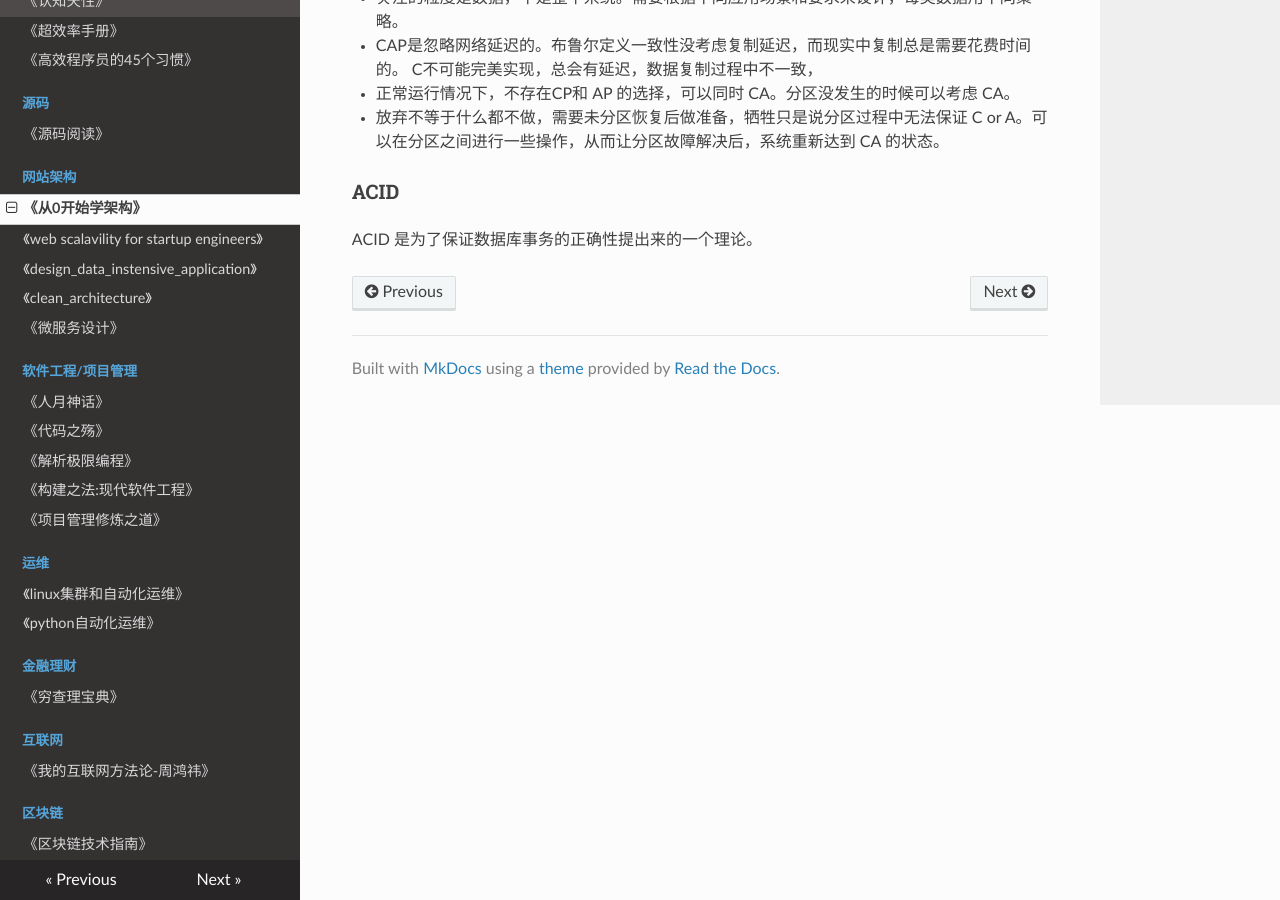
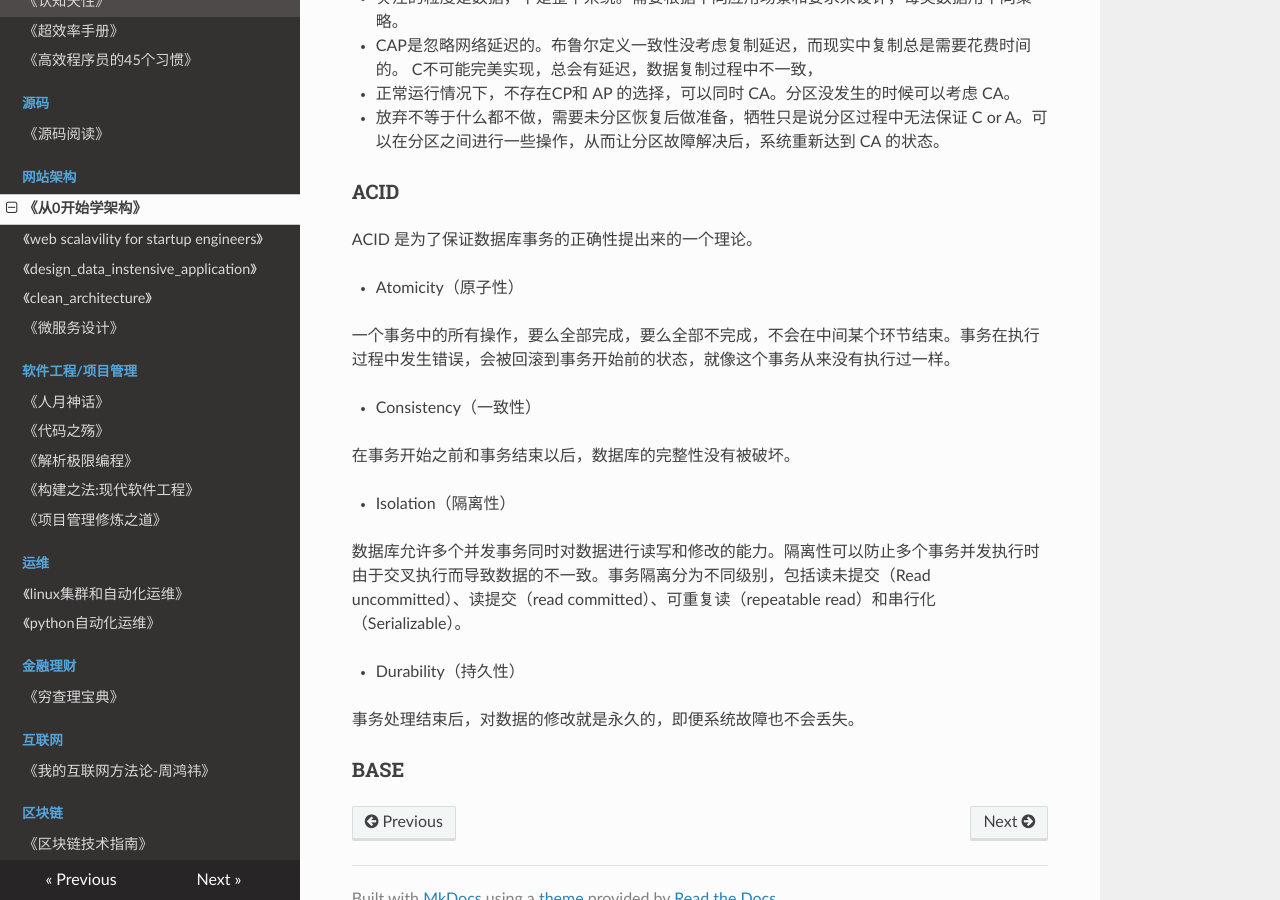
Before and after one commit to PegasusWang/booknotes, an MkDocs documentation site: the page built from docs/网站架构/从0开始学架构/从0开始学架构.md, in a window 1280 px wide and 900 px high, scrolled down 1312 px. Built offline with MkDocs 1.6.1, drawn with Linux system fonts in a browser that asks for light colours; nearby versions of some CDN libraries; old or Windows-style settings are respelled for this version of MkDocs.

Commit message:
适合自己的心智模型

```diff
--- a/docs/网站架构/从0开始学架构/从0开始学架构.md
+++ b/docs/网站架构/从0开始学架构/从0开始学架构.md
@@ -39,3 +39,21 @@
 ### ACID
 
 ACID 是为了保证数据库事务的正确性提出来的一个理论。
+
+- Atomicity（原子性）
+
+一个事务中的所有操作，要么全部完成，要么全部不完成，不会在中间某个环节结束。事务在执行过程中发生错误，会被回滚到事务开始前的状态，就像这个事务从来没有执行过一样。
+
+- Consistency（一致性）
+
+在事务开始之前和事务结束以后，数据库的完整性没有被破坏。
+
+- Isolation（隔离性）
+
+数据库允许多个并发事务同时对数据进行读写和修改的能力。隔离性可以防止多个事务并发执行时由于交叉执行而导致数据的不一致。事务隔离分为不同级别，包括读未提交（Read uncommitted）、读提交（read committed）、可重复读（repeatable read）和串行化（Serializable）。
+
+- Durability（持久性）
+
+事务处理结束后，对数据的修改就是永久的，即便系统故障也不会丢失。
+
+### BASE
```
Also changed, not shown: docs/思维认知/认知天性.md (+5 -0 lines).
